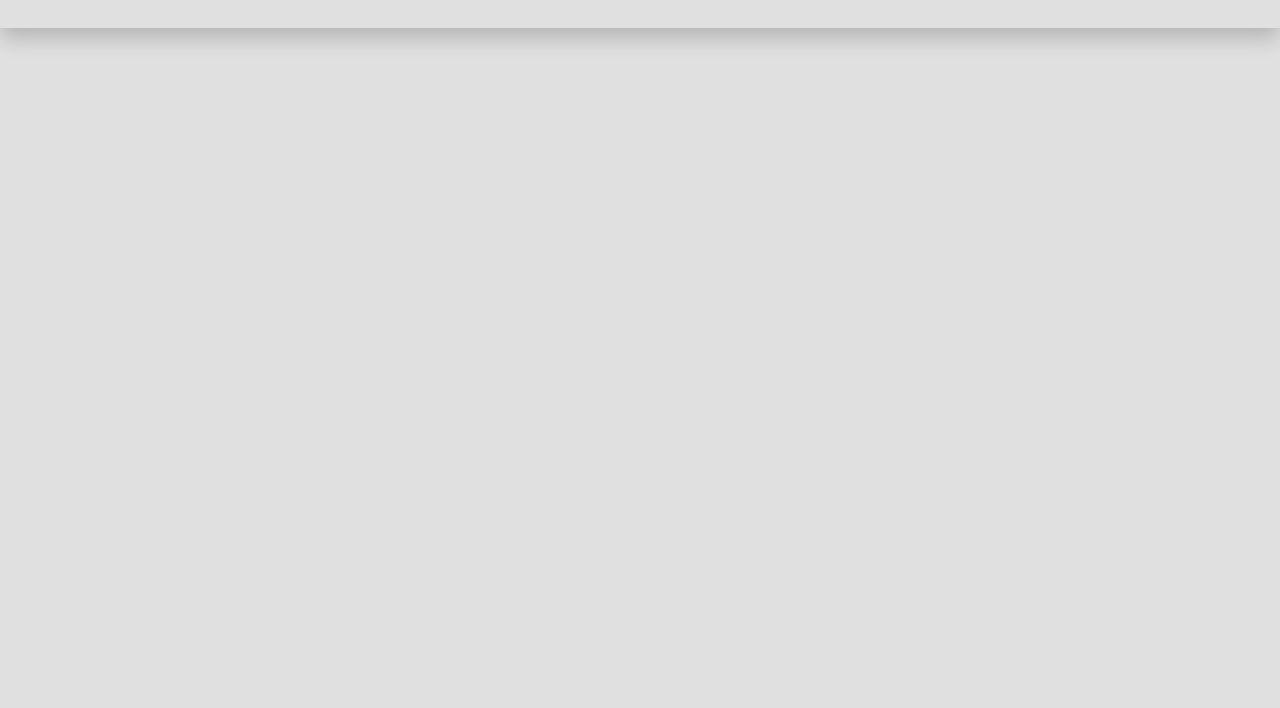
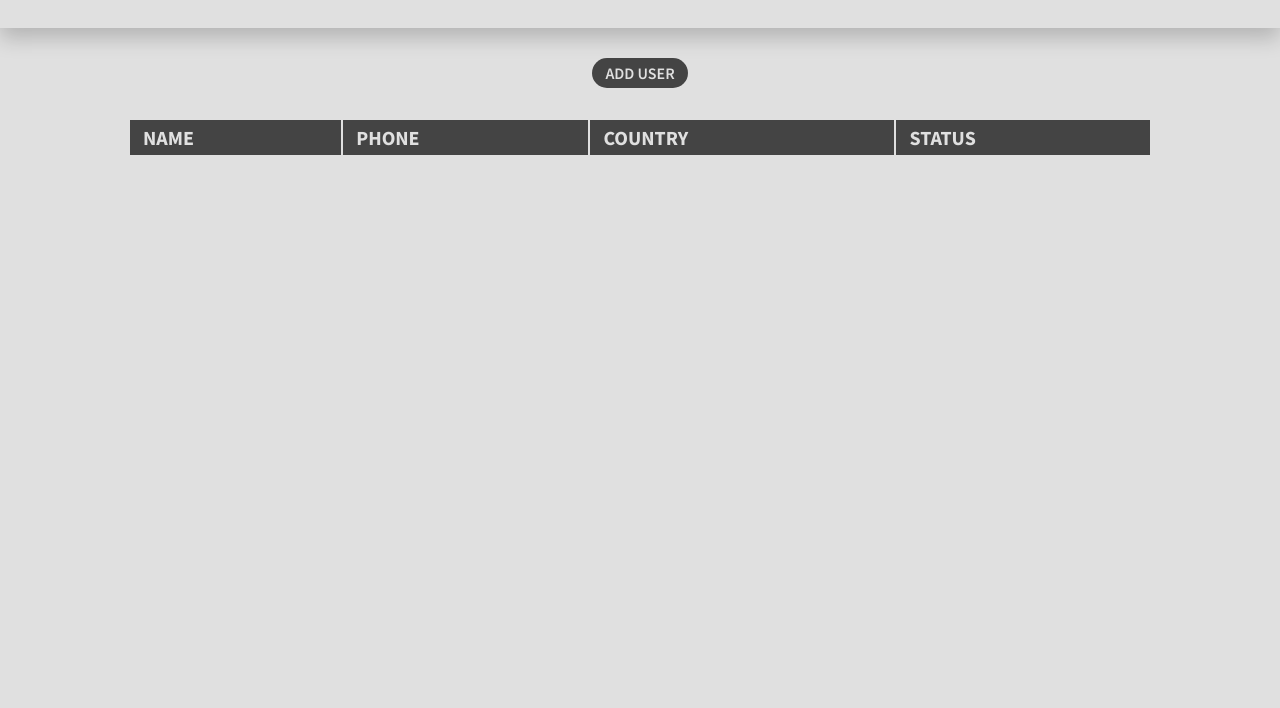
Before and after one commit to YashTheCodeReaper/hacking-detection-simulator, a website: page index.html in a window 1280 px wide. Shown: the part 92-800 px from the top of the page. Drawn offline with Linux system fonts and the light colour scheme.

Commit message:
create table

```diff
--- a/index.html
+++ b/index.html
@@ -38,8 +38,16 @@
       </div>
     </header>
     <main class="main">
-      <section class="users">
-
+      <section class="section users">
+        <a href="" class="primary-link">Add User</a>
+        <table>
+          <tr>
+            <th>Name</th>
+            <th>Phone</th>
+            <th>Country</th>
+            <th>Status</th>
+          </tr>
+        </table>
       </section>
     </main>
     <script type="module" src="scripts/users.js"></script>
--- a/styles/style.css
+++ b/styles/style.css
@@ -66,3 +66,41 @@ body{
 .primary-link:active{
   box-shadow: 5px 5px 7px  rgba(0, 0, 0, 0.3);
 }
+
+.section{
+  display: flex;
+  flex-direction: column;
+  align-items: center;
+  justify-content: center;
+  gap: 3rem;
+  padding: 3rem;
+}
+
+/* Users Section */
+table{
+  width: 80vw;
+}
+
+th{
+  font-size: 2rem;
+  font-weight: 700;
+  text-transform: uppercase;
+  text-align: left;
+  padding: 0.5rem 1.3rem;
+}
+
+td{
+  font-size: 1.8rem;
+  font-weight: 400;
+  padding: 0.5rem 1.3rem;
+}
+
+tr{
+  color: #fff;
+  background-color: #999;
+}
+
+tr:first-child{
+  color: #e0e0e0;
+  background-color: #444;
+}
```
